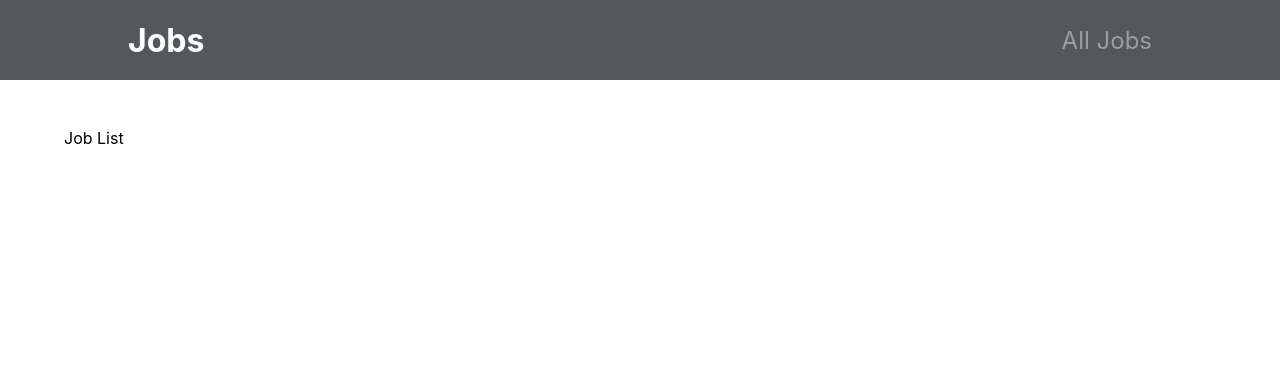
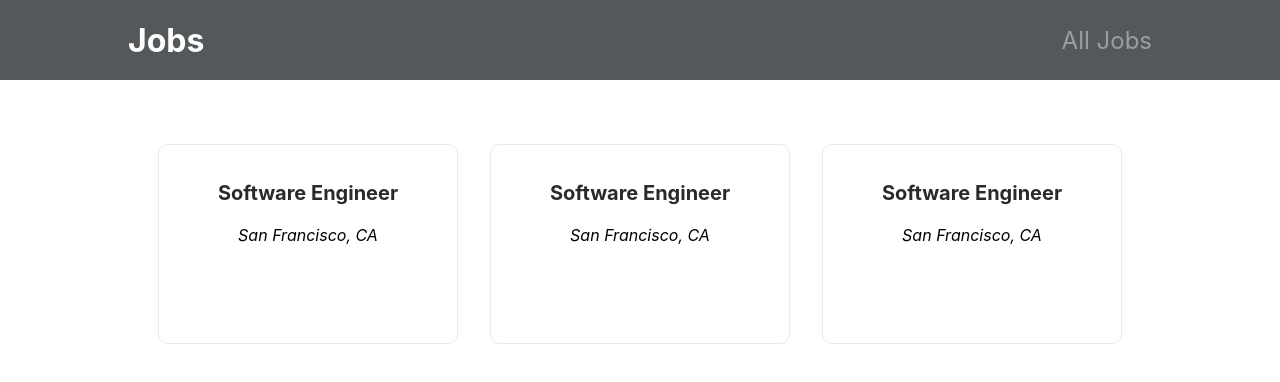
Before and after one commit to organyx/app, a Next.js app: page / in a window 1280 px wide. Shown: the top 382 px of the page. Built offline with nearby package versions, Linux system fonts and the light colour scheme.

Commit message:
feat: ✨ Add JobList components

```diff
--- /dev/null
+++ b/components/jobs/JobItem.module.scss
@@ -0,0 +1,32 @@
+.item {
+    margin: 1rem;
+}
+
+.content {
+    text-align: center;
+    padding: 1rem;
+
+    & h3 {
+        font-size: 1.25rem;
+        color: #2c292b;
+    }
+}
+
+.actions {
+    padding: 1.5rem;
+    text-align: center;
+
+    & button {
+        font: inherit;
+        cursor: pointer;
+        color: #77002e;
+        border: 1px solid #77002e;
+        background-color: transparent;
+        padding: 0.5rem 1.5rem;
+        border-radius: 4px;
+        &:hover,
+        &:active {
+            background-color: #ffe2ed;
+        }
+    }
+}
--- /dev/null
+++ b/components/jobs/JobItem.tsx
@@ -0,0 +1,32 @@
+import { useRouter } from 'next/router';
+import Card from '../ui/Card/Card';
+import styles from './JobItem.module.scss';
+
+type Props = {
+    jobId: string;
+    title: string;
+    location: {
+        name: string;
+    }
+}
+
+const JobItem = ({ jobId, title, location }: Props) => {
+    const router = useRouter();
+
+    const showDetailsHandler = () => {
+        router.push(`/${jobId}`);
+    };
+
+    return (
+        <li className={styles.item}>
+            <Card onClick={showDetailsHandler}>
+                <div className={styles.content}>
+                    <h3>{title}</h3>
+                    <address>{location.name}</address>
+                </div>
+            </Card>
+        </li>
+    );
+}
+
+export default JobItem;
--- /dev/null
+++ b/components/jobs/JobList.module.scss
@@ -0,0 +1,11 @@
+.list {
+    list-style: none;
+    margin: 0;
+    padding: 0;
+    display: flex;
+    flex: 1;
+    flex-direction: row;
+    flex-wrap: wrap;
+    justify-content: center;
+    align-items: center;
+}
--- /dev/null
+++ b/components/jobs/JobList.tsx
@@ -0,0 +1,19 @@
+import JobItem from './JobItem';
+import styles from './JobList.module.scss';
+
+const JobList = ({ jobs }: any) => {
+    return (
+        <ul className={styles.list}>
+            {jobs.map((job: any) => (
+                <JobItem
+                    key={job.id}
+                    jobId={job.id}
+                    title={job.title}
+                    location={job.location}
+                />
+            ))}
+        </ul>
+    );
+}
+
+export default JobList;
--- a/pages/index.tsx
+++ b/pages/index.tsx
@@ -1,15 +1,50 @@
 import type { NextPage } from 'next'
 import Head from 'next/head'
+import { useEffect } from 'react'
+import JobList from '../components/jobs/JobList'
 
-const Home: NextPage = () => {
+const Home: NextPage = ({ jobs }: any) => {
   return <>
     <Head>
       <title>Home of Jobs</title>
       <meta name="description" content="A list of jobs" />
       <link rel="icon" href="/favicon.ico" />
     </Head>
-    Job List
+    <JobList jobs={jobs} />
   </>
 }
 
+export const getStaticProps = async () => {
+  return {
+    props: {
+      jobs: [
+        {
+          id: '1',
+          title: 'Software Engineer',
+          location: {
+            name: 'San Francisco, CA'
+          },
+          content: 'asd'
+        },
+        {
+          id: '2',
+          title: 'Software Engineer',
+          location: {
+            name: 'San Francisco, CA'
+          },
+          content: 'asd'
+        },
+        {
+          id: '3',
+          title: 'Software Engineer',
+          location: {
+            name: 'San Francisco, CA'
+          },
+          content: 'asd'
+        }
+      ]
+    }
+  }
+}
+
 export default Home
```
